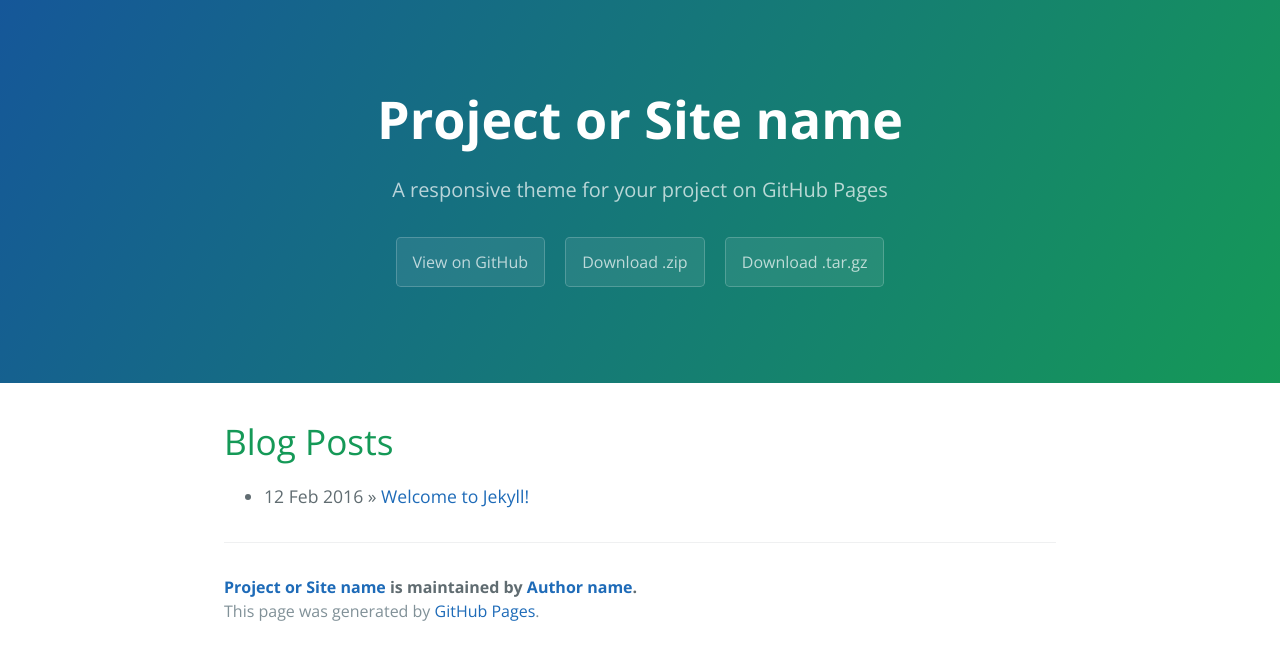
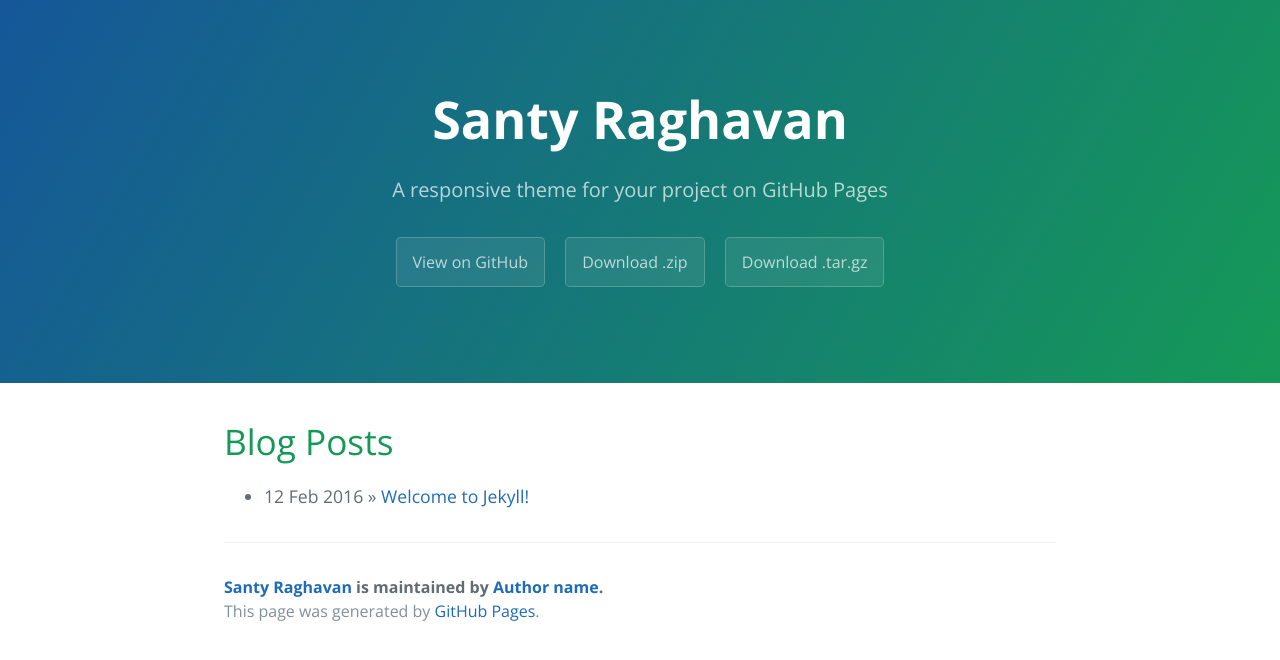
Before and after one commit to santyraghavan/santyraghavan.github.io, a Jekyll site: the page built from index.html, in a window 1280 px wide. Shown: the top 660 px of the page. Built offline with Jekyll 4.4.1, drawn with Linux system fonts in a browser that asks for light colours; the list of posts is cut into pages by our own code.

Commit message:
Update _config.yml

```diff
--- a/_config.yml
+++ b/_config.yml
@@ -1,5 +1,5 @@
 # Setup
-title:        Project or Site name
+title:        Santy Raghavan
 tagline:      A responsive theme for your project on GitHub Pages
 baseurl:      ""
 paginate:     1
```
